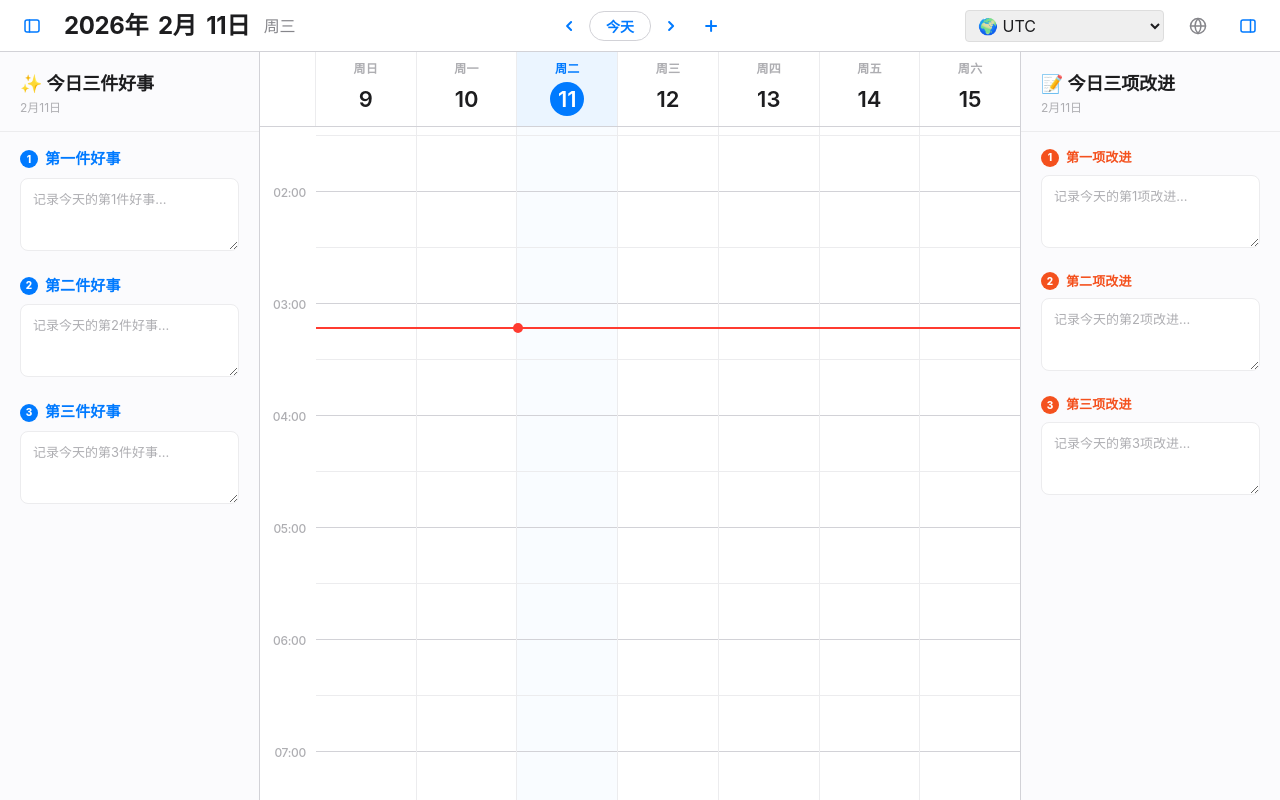
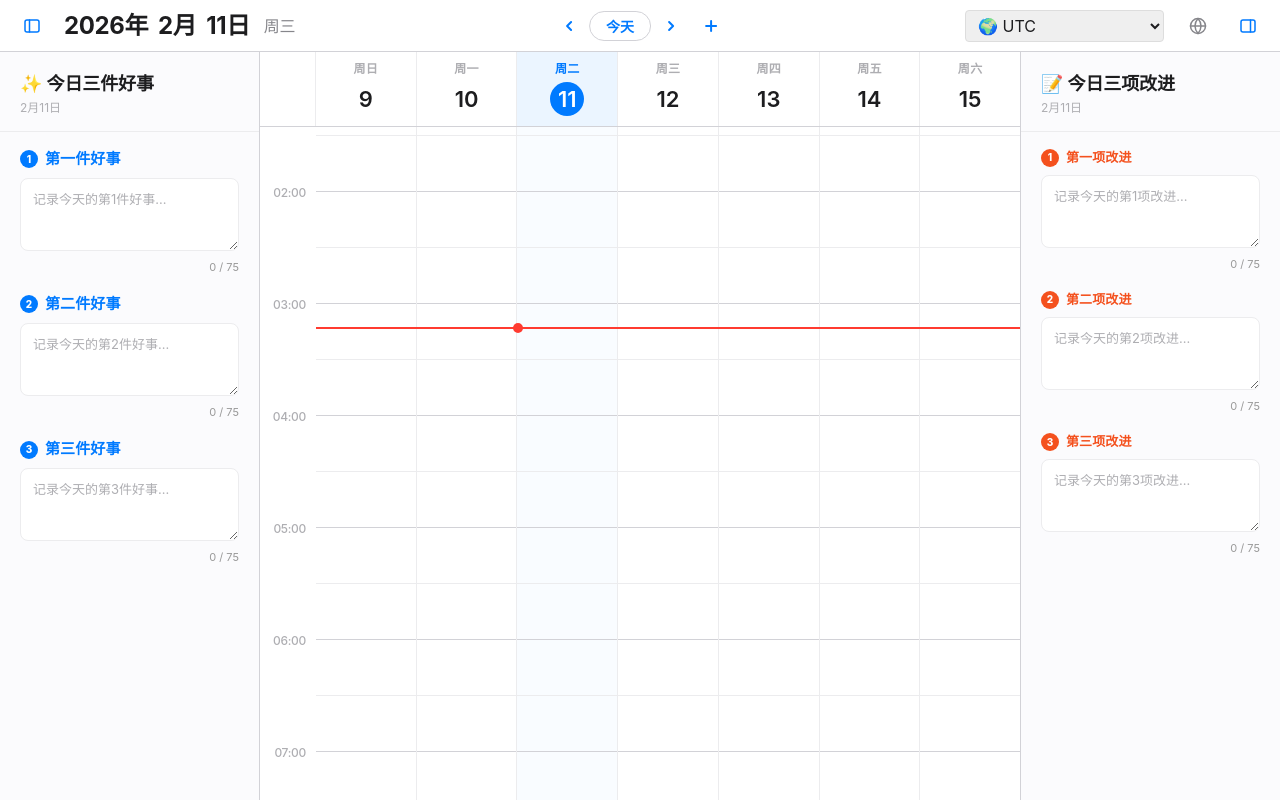
Before and after one commit to thomasXiaotuo/WuRi, a React (Vite) app in the folder ubuntu/daily-calendar/: page / in a window 1280 px wide. Built offline with nearby package versions, Linux system fonts and the light colour scheme.

Commit message:
limit word in 3 75total

```diff
--- a/ubuntu/daily-calendar/src/App.tsx
+++ b/ubuntu/daily-calendar/src/App.tsx
@@ -63,6 +63,27 @@ const PlusIcon = () => (
 );
 
 const WEEKDAY_LABELS = ['周一', '周二', '周三', '周四', '周五', '周六', '周日'];
+
+const getHybridLength = (text: string): number => {
+  let len = 0;
+  let cleanText = '';
+  // Match CJK Unified Ideographs, CJK Symbols/Punctuation, Fullwidth forms
+  const cjkRegex = /[\u4e00-\u9fa5\u3000-\u303f\uff00-\uffef]/;
+
+  for (const char of text) {
+    if (cjkRegex.test(char)) {
+      len += 1;
+      cleanText += ' ';
+    } else {
+      cleanText += char;
+    }
+  }
+
+  const words = cleanText.trim().split(/\s+/).filter(w => w.length > 0);
+  len += words.length;
+
+  return len;
+};
 
 // 主应用组件
 export default function App() {
@@ -629,15 +650,43 @@ export default function App() {
             <div className="sidebar-date-info">{formatShortDate(selectedDate)}</div>
           </div>
           <div className="sidebar-content">
-            {(['thing1', 'thing2', 'thing3'] as const).map((field, idx) => (
+            {(['thing1', 'thing2', 'thing3'] as const).map((field, idx) => {
+              const text = selectedDayData.goodThings[field];
+              const limit = 75;
+              const currentLength = getHybridLength(text);
+              const isOverLimit = currentLength >= limit; // Show warning when at or over limit
+
+              return (
                 <div key={field} className="good-thing-item">
                   <div className="good-thing-label">
                     <span className="number">{idx + 1}</span>
                     {t.app.goodThingLabel(idx)}
                   </div>
-                <textarea className="good-thing-textarea" placeholder={t.app.goodThingPlaceholder(idx)} value={selectedDayData.goodThings[field]} onChange={(e) => updateGoodThing(field, e.target.value)} />
+                  <textarea
+                    className="good-thing-textarea"
+                    placeholder={t.app.goodThingPlaceholder(idx)}
+                    value={text}
+                    onChange={(e) => {
+                      const newVal = e.target.value;
+                      const newLen = getHybridLength(newVal);
+                      const oldLen = getHybridLength(text); // Re-calculate old len to be safe
+
+                      // Strict limit: if new length exceeds limit AND we are adding content (newLen >= oldLen)
+                      // exception: if we are at limit (75), and type a char, newLen becomes 76. Block.
+                      // what if we delete? newLen < oldLen. Allow.
+                      if (newLen > limit && newLen >= oldLen) {
+                        return;
+                      }
+                      updateGoodThing(field, newVal);
+                    }}
+                  />
+                  <div className={`input-counter ${isOverLimit ? 'limit-reached' : ''}`} style={{ fontSize: '11px', textAlign: 'right', color: isOverLimit ? 'red' : '#999', marginTop: '2px' }}>
+                    {currentLength} / {limit}
+                    {isOverLimit && <span style={{ marginLeft: '5px' }}>({language === 'zh' ? '已达上限' : 'Limit reached'})</span>}
                   </div>
-            ))}
+                </div>
+              );
+            })}
           </div>
         </div>
 
@@ -677,15 +726,40 @@ export default function App() {
             <div className="sidebar-date-info">{formatShortDate(selectedDate)}</div>
           </div>
           <div className="sidebar-content">
-            {(['item1', 'item2', 'item3'] as const).map((field, idx) => (
+            {(['item1', 'item2', 'item3'] as const).map((field, idx) => {
+              const text = selectedDayData.improvements[field];
+              const limit = 75;
+              const currentLength = getHybridLength(text);
+              const isOverLimit = currentLength >= limit;
+
+              return (
                 <div key={field} className="improvement-item">
                   <div className="improvement-label">
                     <span className="number">{idx + 1}</span>
                     {t.app.improvementLabel(idx)}
                   </div>
-                <textarea className="improvement-textarea" placeholder={t.app.improvementPlaceholder(idx)} value={selectedDayData.improvements[field]} onChange={(e) => updateImprovement(field, e.target.value)} />
+                  <textarea
+                    className="improvement-textarea"
+                    placeholder={t.app.improvementPlaceholder(idx)}
+                    value={text}
+                    onChange={(e) => {
+                      const newVal = e.target.value;
+                      const newLen = getHybridLength(newVal);
+                      const oldLen = getHybridLength(text);
+
+                      if (newLen > limit && newLen >= oldLen) {
+                        return;
+                      }
+                      updateImprovement(field, newVal);
+                    }}
+                  />
+                  <div className={`input-counter ${isOverLimit ? 'limit-reached' : ''}`} style={{ fontSize: '11px', textAlign: 'right', color: isOverLimit ? 'red' : '#999', marginTop: '2px' }}>
+                    {currentLength} / {limit}
+                    {isOverLimit && <span style={{ marginLeft: '5px' }}>({language === 'zh' ? '已达上限' : 'Limit reached'})</span>}
                   </div>
-            ))}
+                </div>
+              );
+            })}
           </div>
         </div>
       </div>
```
Lines whose indentation alone changed are shown as unchanged.
